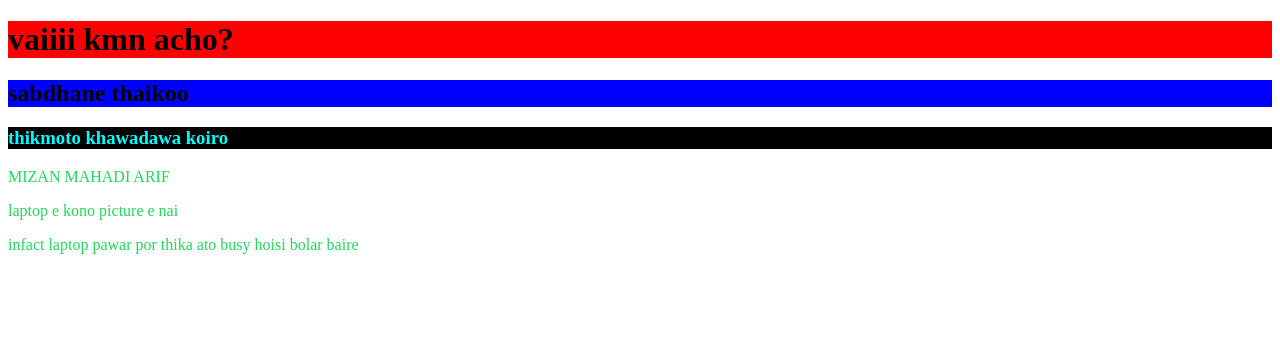
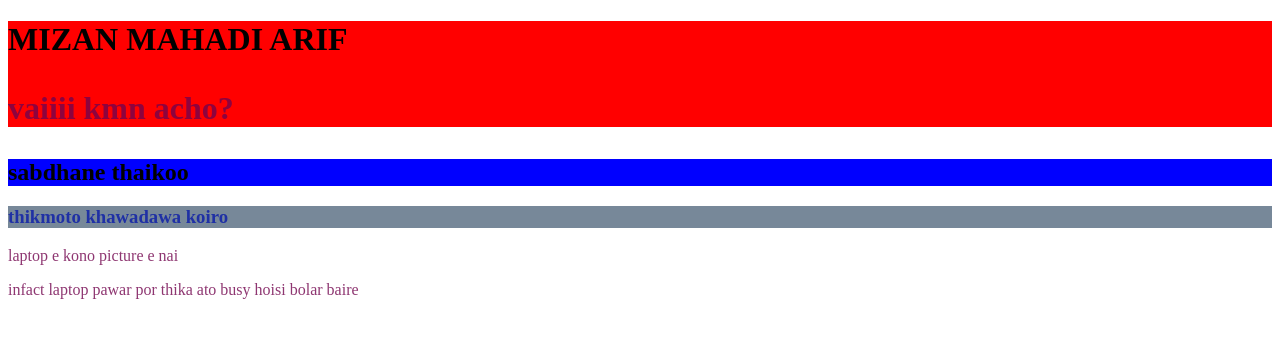
Before and after one commit to ArifulMahadi/my-first-repo, a plain HTML site: page index.html in a window 1280 px wide. Drawn offline with Linux system fonts and the light colour scheme.

Commit message:
change heading

```diff
--- a/index.html
+++ b/index.html
@@ -8,10 +8,10 @@
     <link rel="stylesheet" href="style.css">
 </head>
 <body>
-   <h1>vaiiii kmn acho?</h1>
+   <h1>MIZAN MAHADI ARIF<P>vaiiii kmn acho?</P></h1>
    <h2>sabdhane thaikoo</h2>
    <h3>thikmoto khawadawa koiro</h3>
-   <p>MIZAN MAHADI ARIF</p>
+
    <p>laptop e kono picture e nai</p>
    <p>infact laptop pawar por thika ato busy hoisi bolar baire</p>
 </body>
--- a/style.css
+++ b/style.css
@@ -1,12 +1,12 @@
 p{
-    color:rgba(3, 211, 72, 0.877);
+    color:rgba(114, 4, 77, 0.801);
 }
 h1{
     background-color: red;
 }
 h3{
-    color: aqua;
-    background-color: black;
+    color: rgba(6, 23, 168, 0.781);
+    background-color: lightslategrey;
 }
 h2{
     color: black;
```
